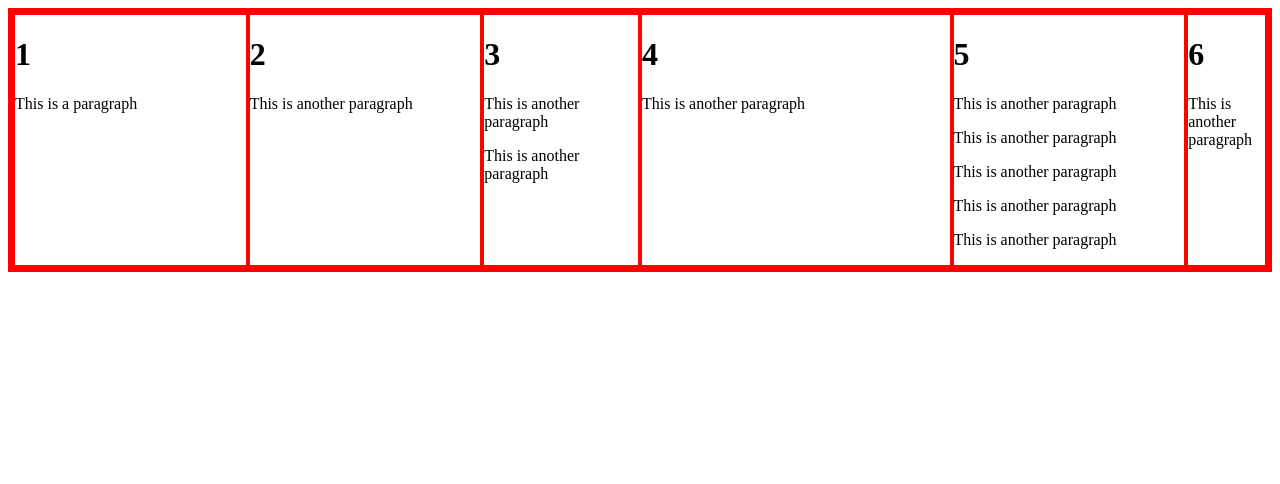
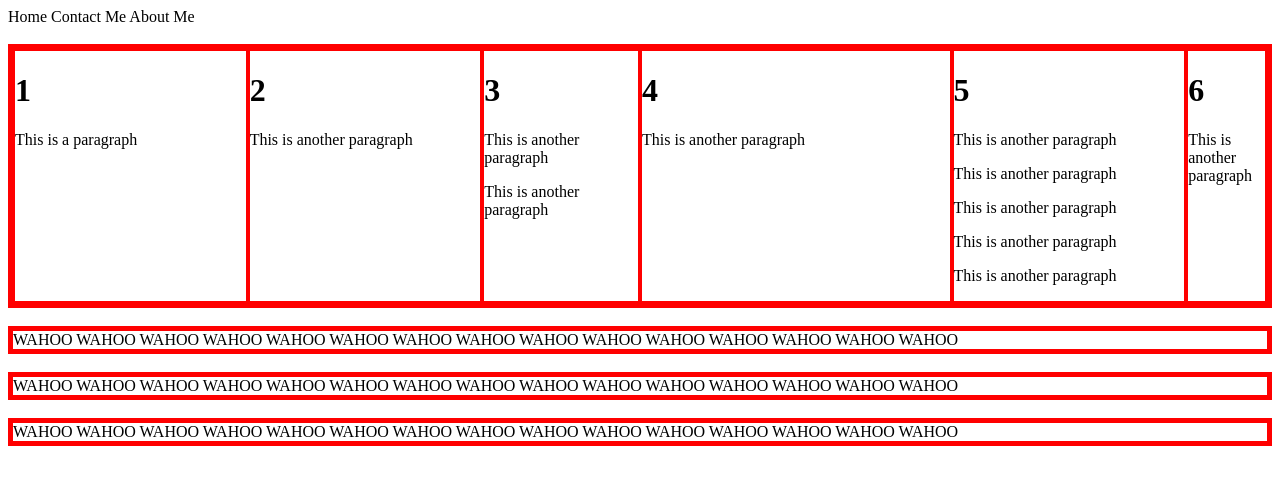
Before and after one commit to CMSC100-Laboratory/exercise-2-html-and-css-IceCreamKei, a plain HTML site: page index.html in a window 1280 px wide. Drawn offline with Linux system fonts and the light colour scheme.

Commit message:
Update index.html with the proposed wireframe
(|||=_=)

```diff
--- a/index.html
+++ b/index.html
@@ -20,6 +20,12 @@
 </head>
 
 <body>
+    <div class="navbar">
+        <a>Home</a>
+        <a>Contact Me</a>
+        <a>About Me</a>
+    </div>
+    <br>
     <div class="flex-container">
         <div class="flex-item" style="flex: 3;">
             <h1>1</h1>
@@ -51,6 +57,18 @@
             <p>This is another paragraph</p>
         </div>
     </div>
+    <br>
+    <div class="flex-container">
+        WAHOO WAHOO WAHOO WAHOO WAHOO WAHOO WAHOO WAHOO WAHOO WAHOO WAHOO WAHOO WAHOO WAHOO WAHOO
+    </div>
+    <br>
+    <div class="flex-container">
+        WAHOO WAHOO WAHOO WAHOO WAHOO WAHOO WAHOO WAHOO WAHOO WAHOO WAHOO WAHOO WAHOO WAHOO WAHOO
+    </div>
+    <br>
+    <div class="flex-container">
+        WAHOO WAHOO WAHOO WAHOO WAHOO WAHOO WAHOO WAHOO WAHOO WAHOO WAHOO WAHOO WAHOO WAHOO WAHOO
+    </div>
 
 </body>
 </html>
```
